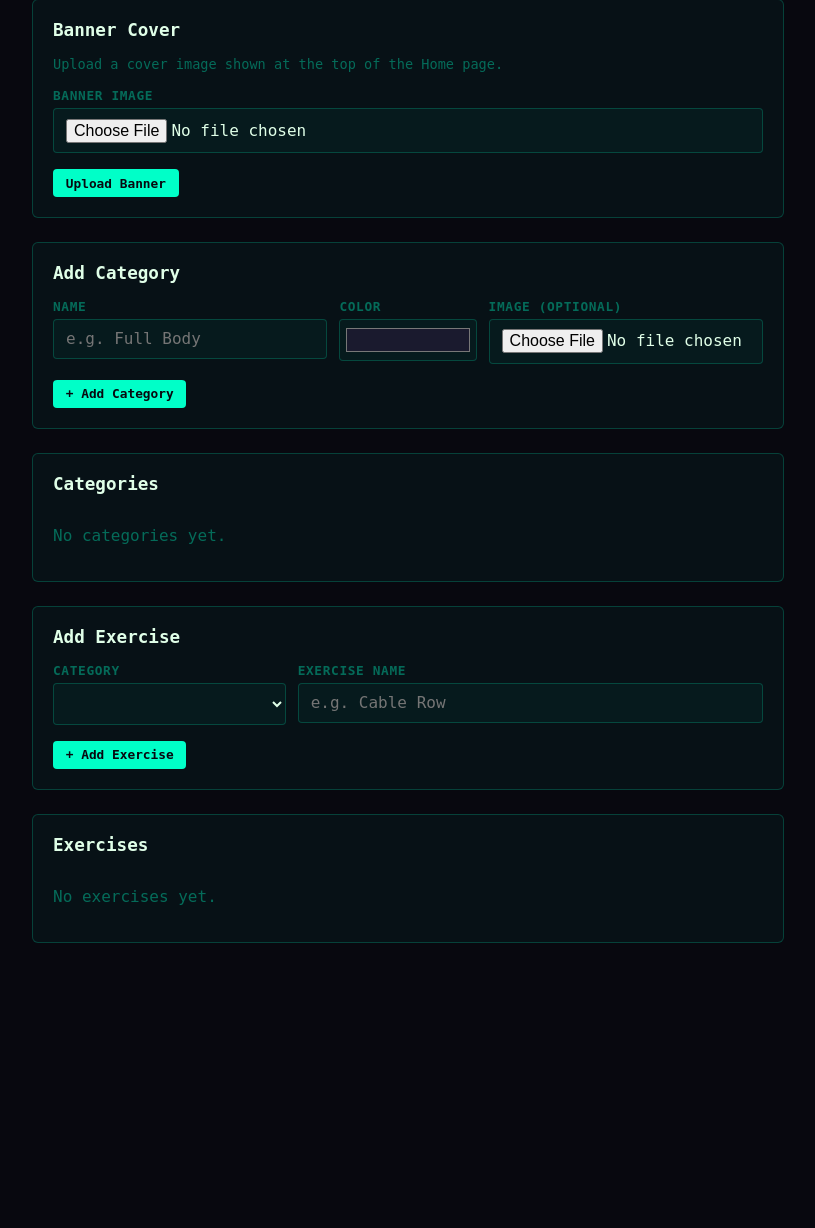
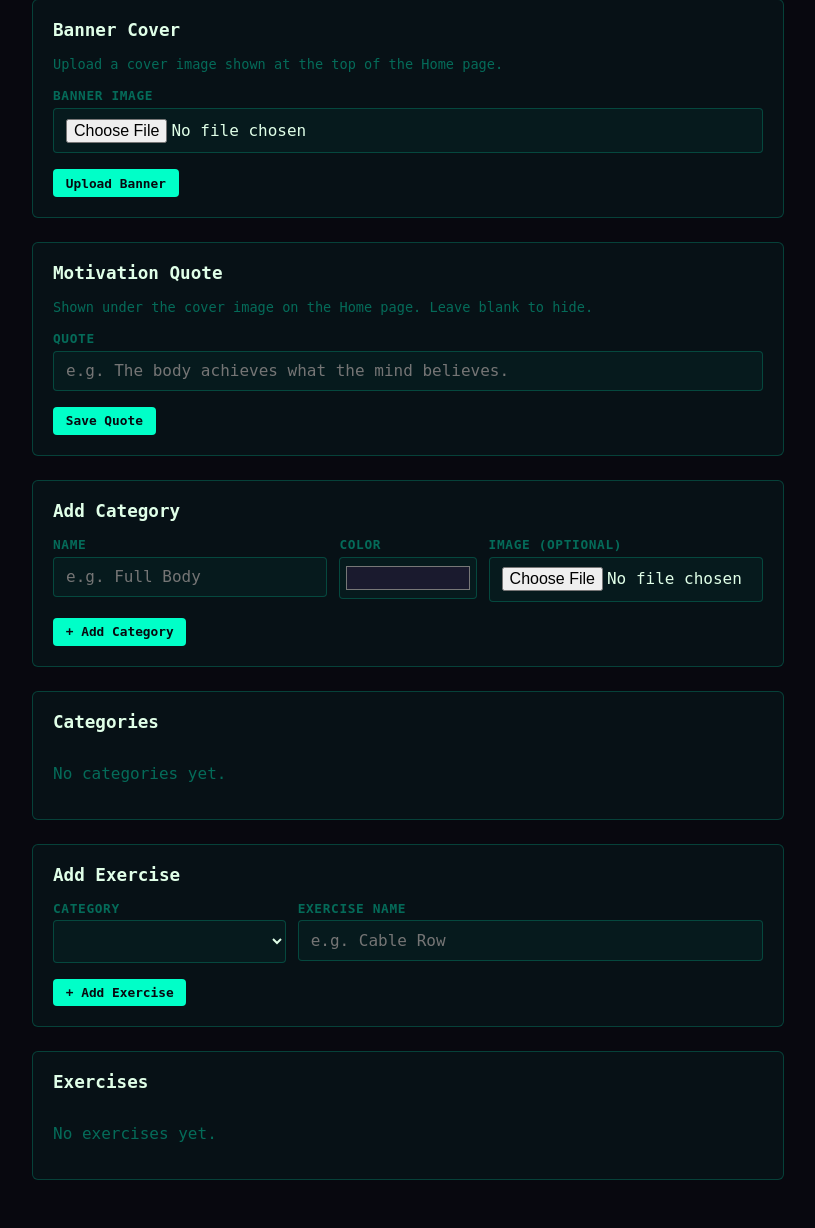
Before and after one commit to magicmyo/gym_tracker, a Django app: page /settings/ in a window 1280 px wide. Shown: the part 382-1610 px from the top of the page, without its empty margins (232-1047 px from the left). Before the commit the page ends 1325 px from the top, so only its background shows below. Run offline with Django 5.2, Linux system fonts and the light colour scheme; data comes from the database, SQL or seed files in the repository; data that the repository does not hold is empty.

Commit message:
feat: settings editor for Home motivation quote

```diff
--- a/templates/settings.html
+++ b/templates/settings.html
@@ -54,6 +54,25 @@
       <button type="submit" class="btn btn-danger btn-sm">Remove Banner</button>
     </form>
     {% endif %}
+  </div>
+
+  <!-- ── Motivation Quote ── -->
+  <div class="settings-section">
+    <h2>Motivation Quote</h2>
+    <p style="color:var(--text-muted);font-size:0.85rem;margin-bottom:1rem;">
+      Shown under the cover image on the Home page. Leave blank to hide.
+    </p>
+    <form method="POST" action="{% url 'set_quote' %}">
+      {% csrf_token %}
+      <div class="form-row">
+        <div class="form-group" style="flex:3;">
+          <label>Quote</label>
+          <input type="text" name="quote" maxlength="255" value="{{ pref.quote }}"
+                 placeholder="e.g. The body achieves what the mind believes.">
+        </div>
+      </div>
+      <button type="submit" class="btn btn-primary btn-sm">Save Quote</button>
+    </form>
   </div>
 
   <!-- ── Add Category ── -->
```
